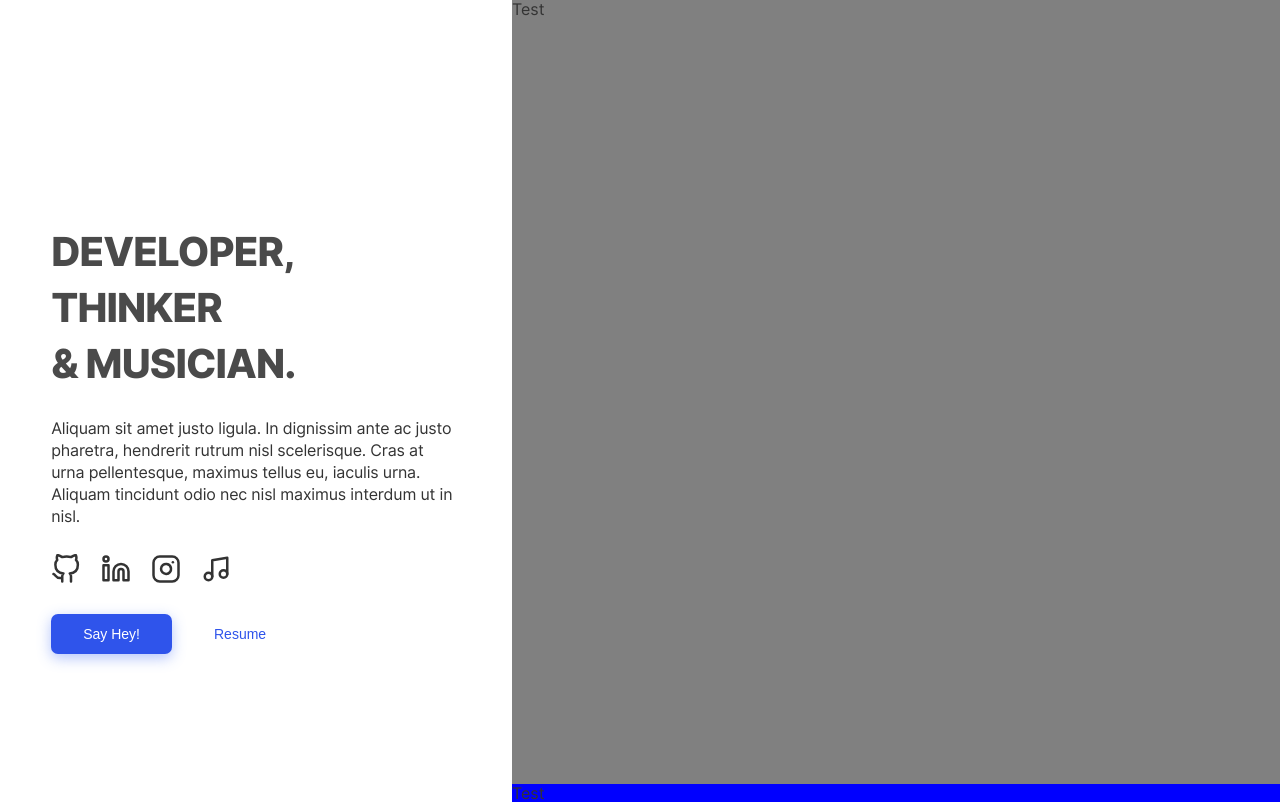
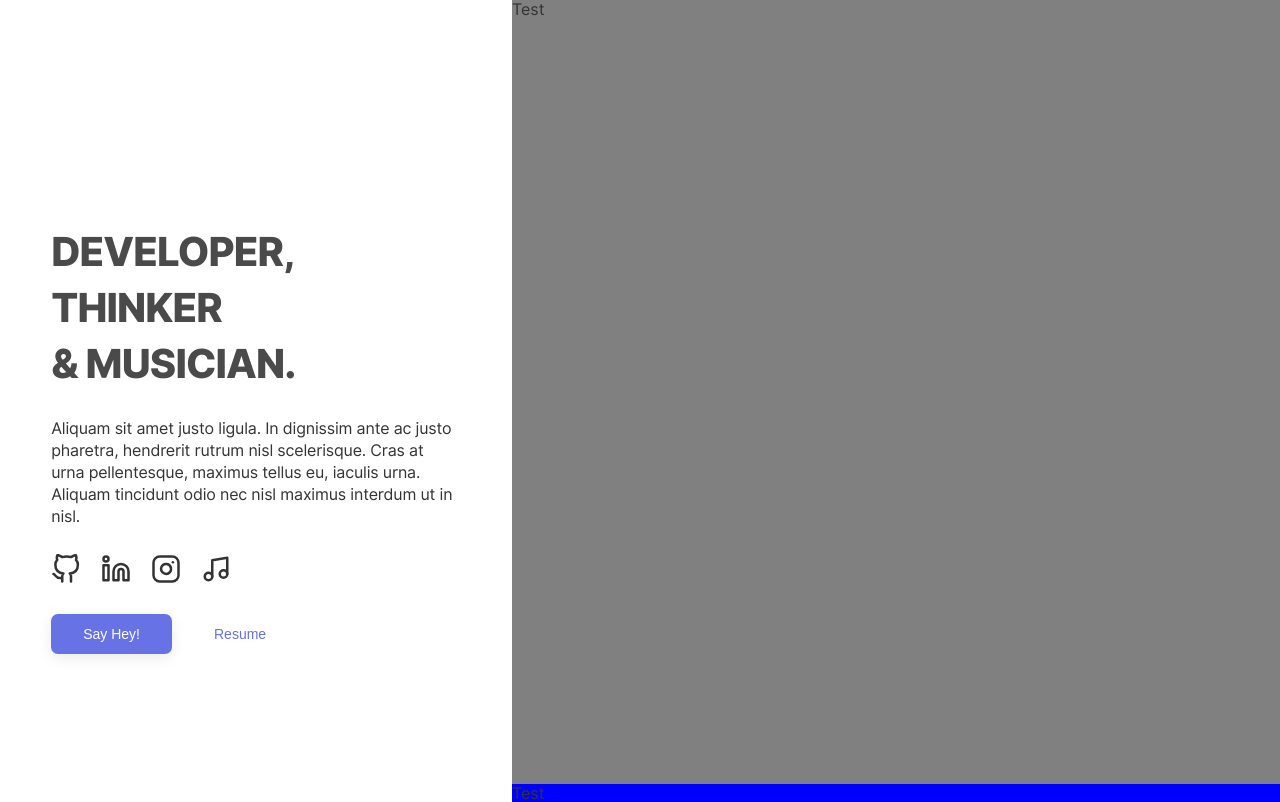
Before and after one commit to shobokshy/shobokshy.github.io, a Next.js app: page / in a window 1280 px wide. Shown: the top 802 px of the page. Built offline with nearby package versions, Linux system fonts and the light colour scheme.

Commit message:
Changed theme colors

```diff
--- a/components/button.tsx
+++ b/components/button.tsx
@@ -15,17 +15,17 @@ const Button: React.FunctionComponent<Props> = props => {
             {...props}
             css={{
                 fontSize: '14px',
-                color: `${type === 'primary' ? 'white' : '#2f54eb'}`,
-                background: `${type === 'primary' ? '#2f54eb' : 'transparent'}`,
+                color: `${type === 'primary' ? 'white' : '#6772e5'}`,
+                background: `${type === 'primary' ? '#6772e5' : 'transparent'}`,
                 transition: 'all .2s ease-in',
-                boxShadow: `0 4px 14px 0 ${type === 'primary' ? '#597ef773' : 'transparent'}`,
+                boxShadow: `0 4px 14px 0 ${type === 'primary' ? '#00000014' : 'transparent'}`,
                 padding: '0 2rem',
                 height: '2.5rem',
                 borderWidth: 0,
                 borderRadius: '7px',
                 cursor: 'pointer',
                 '&:hover': {
-                    background: `${type === 'primary' ? '#597ef7' : '#d8eaffe6'}`
+                    background: `${type === 'primary' ? '#7795f8' : '#6772e51a'}`
                 }
         }}>
             {props.children}
```
